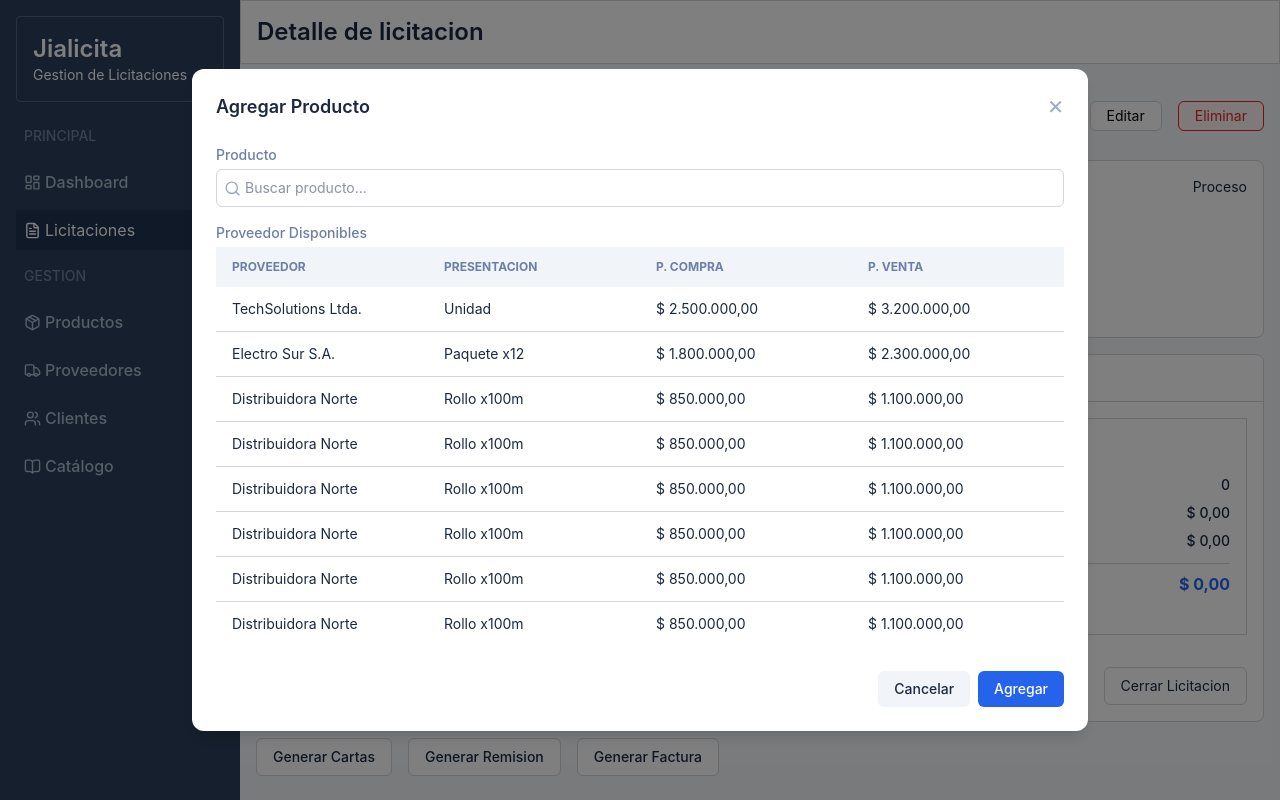
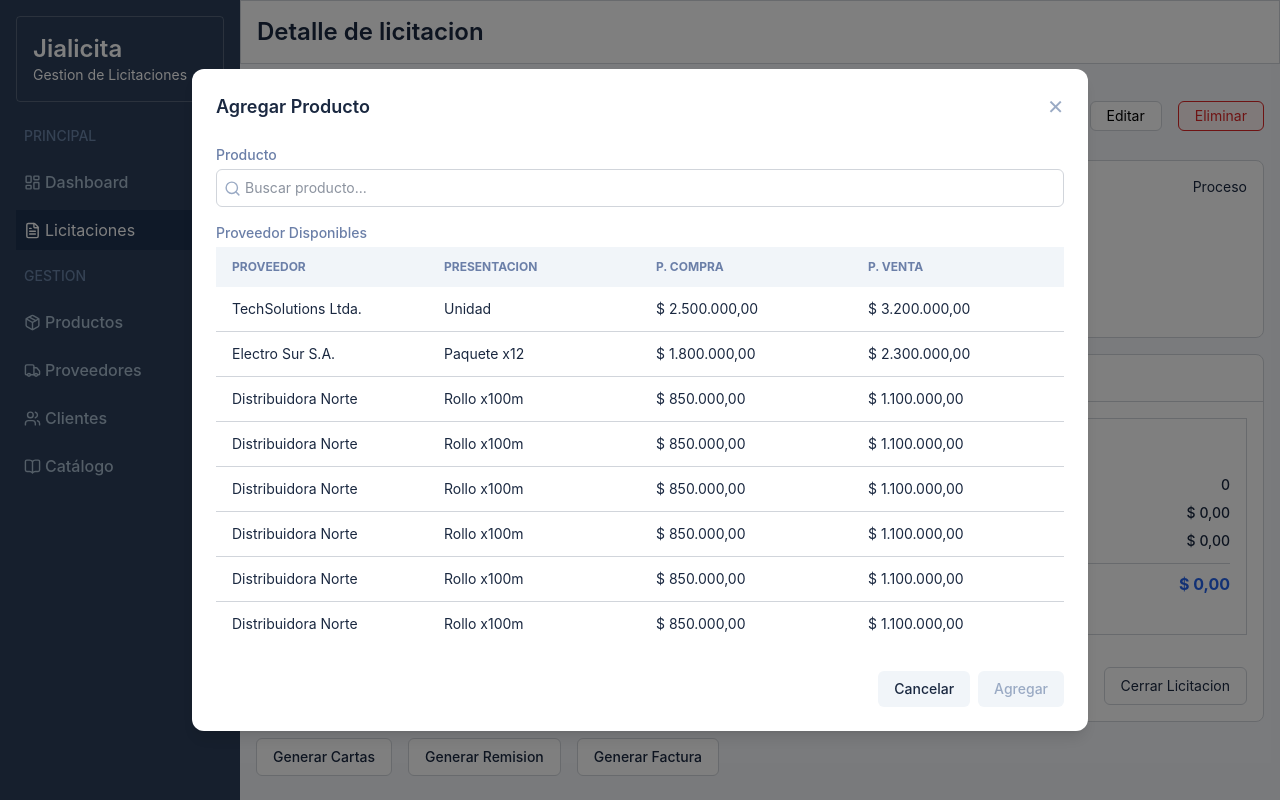
Before and after one commit to codepuet02/Tender-Management-frontEnd, a React (Vite) app: page /tenders/1 in a window 1280 px wide. Both pictures are taken after a click on the button "Agregar Producto". Built offline with nearby package versions, Linux system fonts and the light colour scheme.

Commit message:
feat: deshabilitar boton Agregar cuando no hay proveedor seleccionado

```diff
--- a/src/components/Tenders/ModalAddProduct.jsx
+++ b/src/components/Tenders/ModalAddProduct.jsx
@@ -170,6 +170,7 @@ function ModalEdit({ closeModal, addProduct }) {
               Cancelar
             </button>
             <button
+              disabled={providerId === null ? true : false}
               onClick={() => {
                 let selectedProduct = proveedores.find(
                   (p) => p.id === providerId,
@@ -179,7 +180,11 @@ function ModalEdit({ closeModal, addProduct }) {
                   cantidad: 1,
                 });
               }}
-              className="px-4 py-2 text-sm font-medium rounded-md bg-primary hover:bg-primary-hover text-white cursor-pointer"
+              className={
+                providerId === null
+                  ? "px-4 py-2 text-sm font-medium rounded-md bg-secondary text-muted cursor-not-allowed"
+                  : "px-4 py-2 text-sm font-medium rounded-md bg-primary hover:bg-primary-hover text-white cursor-pointer"
+              }
             >
               Agregar
             </button>
```
